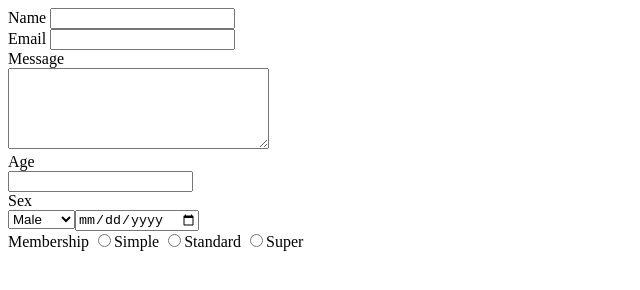
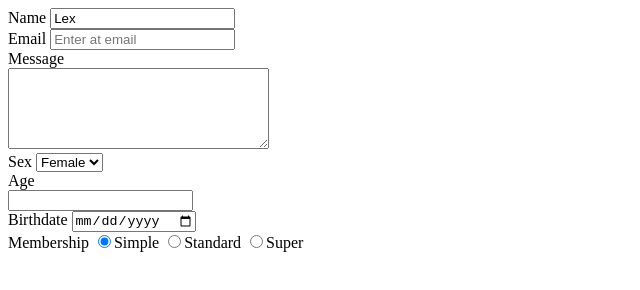
Before and after one commit to LexLive/Modern_HTML_CSS_Sass, a plain HTML site: page 13_Forms_Input.html in a window 1280 px wide. Shown: the whole page, without its empty margins (0-640 px from the left). Drawn offline with Linux system fonts and the light colour scheme.

Commit message:
Update 13_Forms_Input.html

```diff
--- a/13_Forms_Input.html
+++ b/13_Forms_Input.html
@@ -9,37 +9,44 @@
   <form action="process.php">
       <div>
         <lable for="name">Name</lable>
-        <input type="text" name="name" id="name">
+        <input type="text" name="name" id="name" value="Lex">
       </div>
       <div>
         <label for="email">Email</label>
-        <input type="email" name="email" id="email">
+        <input type="email" name="email" id="email" placeholder="Enter at email">
       </div>
+
       <div>
         <label for="message">Message</label><br>
         <textarea name="message" id="message" cols="30" rows="5"></textarea>
       </div>
+
+      <div>
+        <label for="sex">Sex</label>
+          <select name="sex" id="sex">
+            <option value="male">Male</option>
+            <option value="female" selected>Female</option>
+            <option value="other">Other</option>
+          </select>
+      </div>
+
       <div>
         <label for="age">Age</label><br>
         <input type="number" name="age" id="age">
       </div>
+
       <div>
-        <label for="sex">Sex</label><br>
-          <select name="sex" id="sex">
-            <option value="male">Male</option>
-            <option value="female">Female</option>
-            <option value="other">Other</option>
-      </div>
-      <div>
-          <label for="birthdate">birthdate</label>
+          <label for="birthdate">Birthdate</label>
           <input type="date" name="birthdate" id="birthdate">
       </div>
+
       <div>
           <label for="membership">Membership</label>
-          <input type="radio" name="membership" id="membership" value="simple">Simple
+          <input type="radio" name="membership" id="membership" value="simple" checked>Simple
           <input type="radio" name="membership" id="membership" value="standard">Standard
           <input type="radio" name="membership" id="membership" value="super">Super
       </div>
+
   </form>
 </body>
 </html>
```
